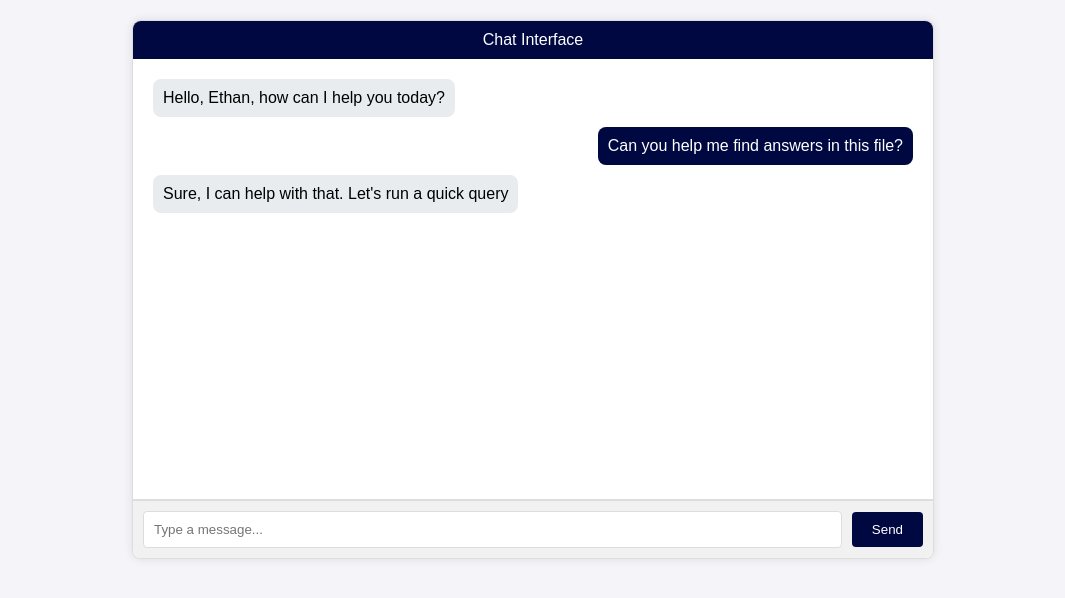
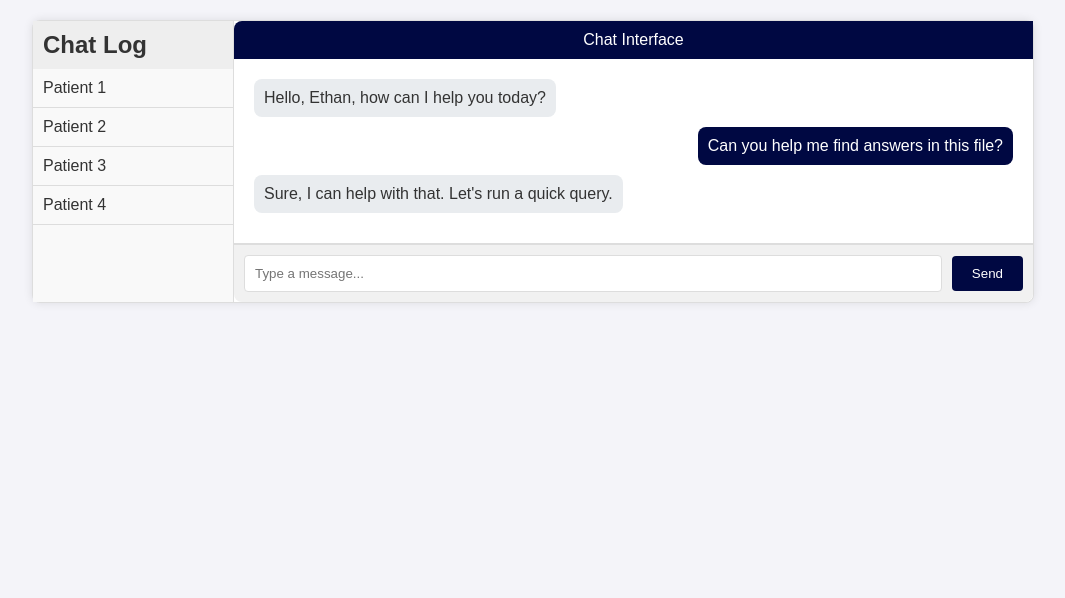
Before and after one commit to ethan-mcq/startup, a plain HTML site: page index.html in a window 1280 px wide. Shown: the whole page, without its empty margins (107-1172 px from the left). Drawn offline with Linux system fonts and the light colour scheme.

Commit message:
cloned simon-html into this

```diff
--- a/index.html
+++ b/index.html
@@ -8,28 +8,61 @@
         body {
             font-family: Arial, sans-serif;
             background-color: #f4f4f9;
+            color: #333;
             margin: 0;
             padding: 0;
         }
         .chat-container {
+            display: flex;
             width: 80%;
-            max-width: 800px;
+            max-width: 1000px;
             margin: 20px auto;
             border: 1px solid #ddd;
             border-radius: 8px;
             background-color: #fff;
             box-shadow: 0 0 10px rgba(0,0,0,0.1);
         }
+        .chat-log {
+            width: 200px;
+            border-right: 1px solid #ddd;
+            background-color: #f9f9f9;
+            overflow-y: auto;
+            color: #333;
+        }
+        .chat-log h2 {
+            margin: 0;
+            padding: 10px;
+            background-color: #eee;
+            color: #333;
+        }
+        .chat-log ul {
+            list-style: none;
+            margin: 0;
+            padding: 0;
+        }
+        .chat-log li {
+            padding: 10px;
+            border-bottom: 1px solid #ddd;
+            cursor: pointer;
+        }
+        .chat-log li:hover {
+            background-color: #e0e0e0;
+        }
+        .chat-content {
+            flex: 1;
+            display: flex;
+            flex-direction: column;
+        }
         .chat-header {
             background-color: #000842;
             color: #fff;
             padding: 10px;
-            border-radius: 8px 8px 0 0;
+            border-radius: 8px 0 0 0;
             text-align: center;
         }
         .chat-body {
             padding: 20px;
-            height: 400px;
+            flex: 1;
             overflow-y: auto;
             border-bottom: 1px solid #ddd;
         }
@@ -74,12 +107,22 @@
             cursor: pointer;
         }
         .chat-footer button:hover {
-            background-color: #000842;
+            background-color: #011190;
         }
     </style>
 </head>
 <body>
     <div class="chat-container">
+        <div class="chat-log">
+            <h2>Chat Log</h2>
+            <ul>
+                <li>Patient 1</li>
+                <li>Patient 2</li>
+                <li>Patient 3</li>
+                <li>Patient 4</li>
+            </ul>
+        </div>
+        <div class="chat-content">
             <div class="chat-header">
                 Chat Interface
             </div>
@@ -91,7 +134,7 @@
                     <div class="message-content">Can you help me find answers in this file?</div>
                 </div>
                 <div class="message">
-                <div class="message-content">Sure, I can help with that. Let's run a quick query</div>
+                    <div class="message-content">Sure, I can help with that. Let's run a quick query.</div>
                 </div>
             </div>
             <div class="chat-footer">
@@ -99,5 +142,6 @@
                 <button>Send</button>
             </div>
         </div>
+    </div>
 </body>
 </html>
```
Lines whose indentation alone changed are shown as unchanged.
